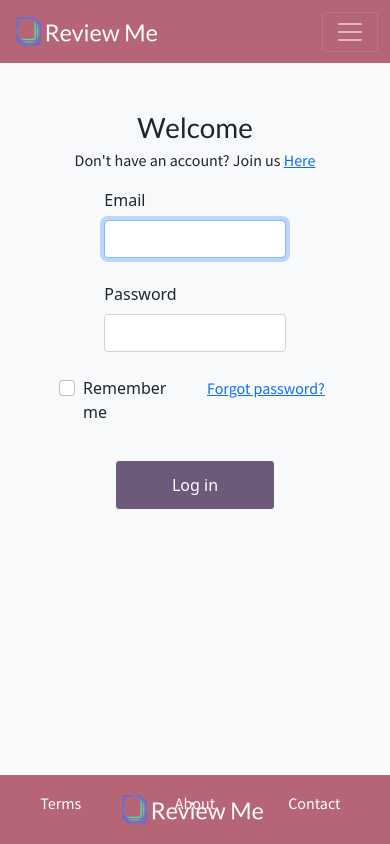
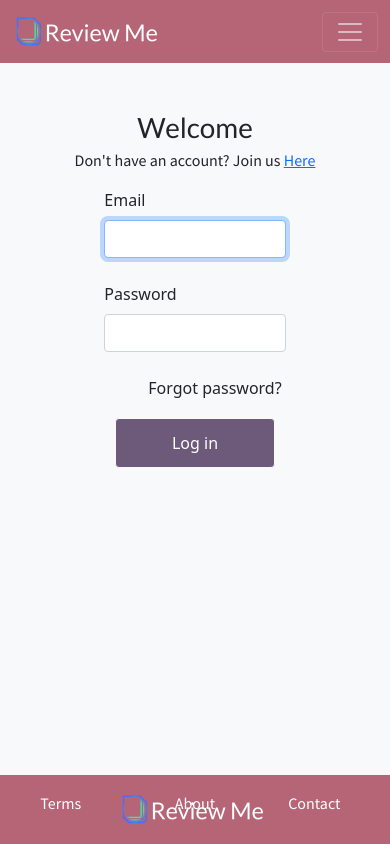
Before and after one commit to hyunjiLeeTech/ReviewMe, a React (Create React App) app in the folder frontend/: page /login in a window 390 px wide. Built offline with nearby package versions, Linux system fonts and the light colour scheme.

Commit message:
RVM-154 first draft commit (#92)
* RVM-154 first draft commit

* changes to position of forgot password button

```diff
--- a/frontend/src/components/contactus/ContactUs.js
+++ b/frontend/src/components/contactus/ContactUs.js
@@ -1,11 +1,28 @@
-import React from "react";
+import React, { useState, useContext } from "react";
 
 import emailjs from "emailjs-com";
 
+import Modal from "../style/Modal";
+import AuthContext from "../context/auth-context";
 import Title from "../style/Title";
 import "./ContactUs.css";
 
-export default function ContactUs() {
+function ContactUs() {
+  const authCtx = useContext(AuthContext);
+  const [dataInfo, setDataInfo] = useState("");
+  const [name, setName] = useState("");
+  const [userEmail, setUserEmail] = useState("");
+  const [message, setMessage] = useState("");
+
+  const nameHandler = (e) => {
+    setName(e.target.value);
+  };
+  const userEmailHandler = (e) => {
+    setUserEmail(e.target.value);
+  };
+  const messageHandler = (e) => {
+    setMessage(e.target.value);
+  };
   function sendEmail(e) {
     e.preventDefault();
 
@@ -18,7 +35,11 @@ export default function ContactUs() {
       )
       .then(
         (result) => {
-          console.log(result.text);
+          setDataInfo("Email was sent to Administrators of the Website");
+          authCtx.showModal();
+          setName("");
+          setUserEmail("");
+          setMessage("");
         },
         (error) => {
           console.log(error.text);
@@ -44,16 +65,30 @@ export default function ContactUs() {
               className="form-control"
               type="text"
               autoFocus
+              value={name}
+              onChange={nameHandler}
               name="from_name"
             />
           </div>
           <div className="mb-4">
             <label className="form-label">Email</label>
-            <input className="form-control" type="email" name="user_email" />
+            <input
+              className="form-control"
+              type="email"
+              value={userEmail}
+              onChange={userEmailHandler}
+              name="user_email"
+            />
           </div>
           <label className="form-label">Message</label>
           <div className="mb-4">
-            <textarea className="form-control" name="message" rows="6" />
+            <textarea
+              className="form-control"
+              value={message}
+              onChange={messageHandler}
+              name="message"
+              rows="6"
+            />
           </div>
           <div className="d-flex justify-content-center mb-5">
             <button className="btn contact" type="submit">
@@ -61,7 +96,12 @@ export default function ContactUs() {
             </button>
           </div>
         </form>
+        {authCtx.popupIsShown && (
+          <Modal onClose={authCtx.closeModal} info={dataInfo} />
+        )}
       </div>
     </div>
   );
 }
+
+export default ContactUs;
--- a/frontend/src/components/registration/LogIn.css
+++ b/frontend/src/components/registration/LogIn.css
@@ -28,6 +28,10 @@
     float: none;
   }
 
+  .forgot_pass {
+    text-decoration: none;
+  }
+
   .link-forgot {
     margin-left: 0;
   }
--- a/frontend/src/components/registration/LogIn.js
+++ b/frontend/src/components/registration/LogIn.js
@@ -30,6 +30,13 @@ const LogIn = (props) => {
 
   const validatePasswordHandler = () => {
     setValidPassword(providedPassword.trim().length >= 8);
+  };
+
+  const forgotPasswordHandler = () => {
+    setDataInfo(
+      "Please navigate to Contact Us page by going down of page and click on the link. Include your real email by which we will contact you with your reset password. Also, please include your email, full name and username that you have in the account for security purposes."
+    );
+    authCtx.showModal();
   };
   const submitHandler = async (event) => {
     event.preventDefault();
@@ -164,25 +171,13 @@ const LogIn = (props) => {
           </div>
         </div>
 
-        <div className="row mb-4">
-          <div className="col d-flex justify-content-center">
-            <div className="form-check">
-              <label className="form-check-label" htmlFor="rememberMe">
-                {" "}
-                Remember me{" "}
-              </label>
-              <input
-                className="form-check-input"
-                type="checkbox"
-                value=""
-                id="rememberMe"
-              />
-            </div>
-          </div>
-          <div className="col">
-            <Link className="link-forgot" to="/forgot-password">
-              Forgot password?
-            </Link>
+        <div className="row mb-2">
+          <div
+            type="button"
+            className="forgot_pass d-flex justify-content-end col-10"
+            onClick={forgotPasswordHandler}
+          >
+            Forgot password?
           </div>
         </div>
         <div className="mb-5 d-flex justify-content-center">
```
